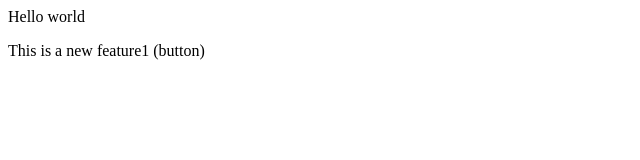
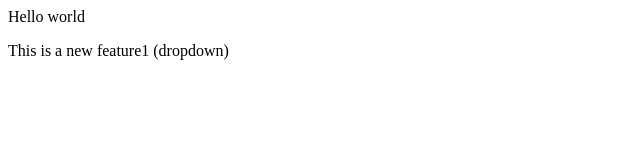
Before and after one commit to NaitikVala/Demo, a plain HTML site: page index.html in a window 1280 px wide. Shown: the full height of the page, 0-640 px from the left. Drawn offline with Linux system fonts and the light colour scheme.

Commit message:
Add dropdown

```diff
--- a/index.html
+++ b/index.html
@@ -1,2 +1,2 @@
 <p>Hello world</p>
-<p>This is a new feature1 (button)</p>
+<p>This is a new feature1 (dropdown)</p>
```
